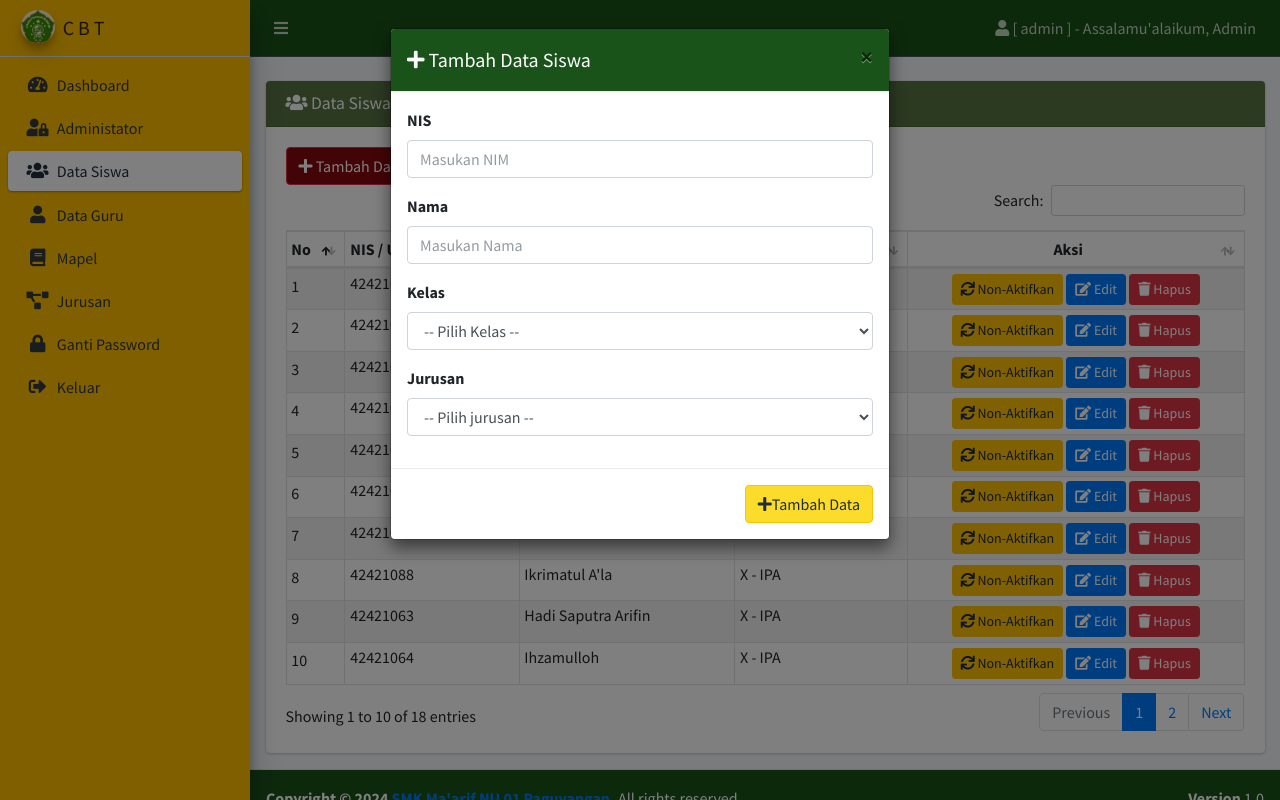
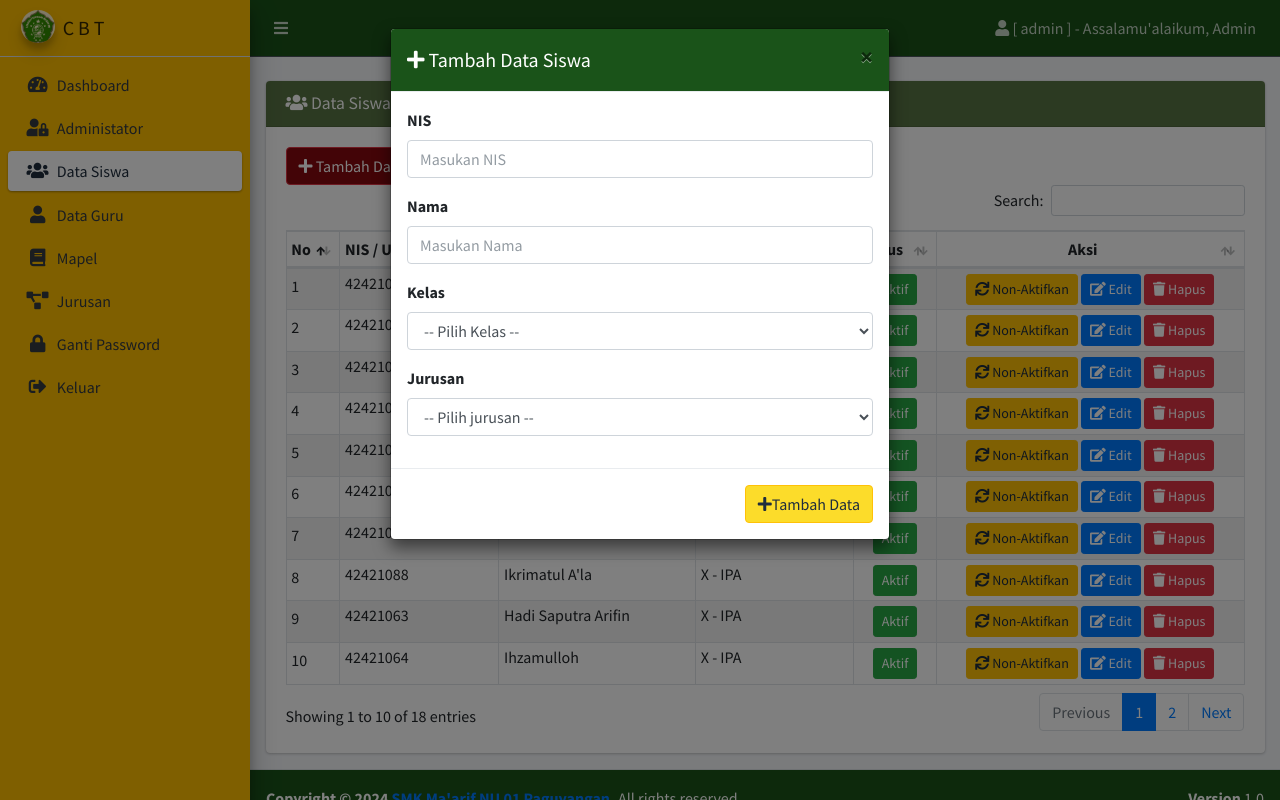
Before and after one commit to matien19/CBT, a PHP site: page /CBT/admin_siswa in a window 1280 px wide, after a click on "Tambah Data". Run offline with PHP 8.4, Linux system fonts and the light colour scheme; a user stored in the database is signed in; data comes from the database, SQL or seed files in the repository; some libraries are stand-ins or nearby versions.

Commit message:
add libary export excel and add view status siswa

```diff
--- a/admin_siswa/index.php
+++ b/admin_siswa/index.php
@@ -102,6 +102,7 @@ if (isset($_SESSION['peran'])) {
                               <th>NIS / Username </th>
                               <th>Nama</th>
                               <th>Kelas - Jurusan</th>
+                              <th>Status</th>
                               <th>
                                 <center>Aksi</center>
                               </th>
@@ -114,7 +115,7 @@ if (isset($_SESSION['peran'])) {
                             $sql_siswa = mysqli_query($con, $query_siswa) or die(mysqli_error($con));
                             if (mysqli_num_rows($sql_siswa) > 0) {
                               while ($data = mysqli_fetch_array($sql_siswa)) {
-                                $stat = $data['stat'];
+                                $stt = $data['stat'];
                                 $kd_jurusan = $data['kode_jurusan']
                                   ?>
                                 <tr>
@@ -146,11 +147,35 @@ if (isset($_SESSION['peran'])) {
                                       ?>
                                     </h6>
                                   </td>
+                                  <td>
+                                  <?php
 
+                                  if ($stt=='T')
+                                    {
+                                     ?>
+                                     <center>
+                                     <button type="button" class="btn btn-default btn-sm">
+                                      Tidak Aktif
+                                     </button>
+                                     </center>
+                                     <?php
+                                    }
+                                    else
+                                    {
+                                      ?>
+                                    <center>
+                                     <button type="button" class="btn btn-success btn-sm">
+                                      Aktif
+                                     </button>
+                                     </center>
+                                     <?php
+                                    }
+                                  ?>
+                                 </td>
                                   <td>
                                     <center>
                                       <?php
-                                      $stt = $data['stat'];
+
                                       if ($stt == 'T') {
                                         ?>
                                         <a href="aktifkan.php?nis=<?= $data['nis']; ?>" class="btn btn-success btn-sm"
@@ -245,11 +270,11 @@ if (isset($_SESSION['peran'])) {
                   <div class="modal-body">
                     <div class="form-group">
                       <label for="nis">NIS</label>
-                      <input type="number" name="nis" class="form-control" placeholder="Masukan NIM">
+                      <input type="number" name="nis" class="form-control" placeholder="Masukan NIS" required>
                     </div>
                     <div class="form-group">
                       <label for="Nama">Nama</label>
-                      <input type="text" name="nama" class="form-control" placeholder="Masukan Nama">
+                      <input type="text" name="nama" class="form-control" placeholder="Masukan Nama" required>
                     </div>
 
                     <div class="form-group">
@@ -320,7 +345,7 @@ if (isset($_SESSION['peran'])) {
             </div>
             <div class="form-group">
               <label for="Kelas">Kelas</label>
-              <select class="form-control" name="kelas">
+              <select class="form-control" name="kelas" required>
                 <option>X</option>
                 <option>XI</option>
                 <option>XII</option>
@@ -379,10 +404,27 @@ if (isset($_SESSION['peran'])) {
               <label for="Nama">Ambil file Excel</label>
               <input type="file" id="file" name="file" class="form-control" accept=".xls,.xlsx" required>
             </div>
-            <h6>Template Excel</h6>
-            <a href="download.php?filename=templatesiswa.xls" class="btn btn-success btn-sm">
-              <i class="nav-icon fas fa-file-excel"></i> Download
-            </a>
+            <div class="row">
+              <div class="col-lg-4">
+              <center>
+
+              <h6><b>Template Excel</b></h6>
+              <a href="download.php?filename=templatesiswa.xls" class="btn btn-success btn-sm">
+                <i class="nav-icon fas fa-file-excel"></i> Download
+              </a>
+              </center>
+              </div>
+              <div class="col-lg-4">
+              <center>
+
+              <h6><b>Data Jurusan</b></h6>
+              <a href="export_jurusan.php" class="btn btn-info btn-sm">
+                <i class="nav-icon fas fa-file-excel"></i> export
+              </a>
+              </center>
+              </div>
+            </div>
+
           </div>
           <div class="modal-footer pull-right">
             <button type="submit" class="btn btn-warning" name="impor" style="background-color:#FCDC2A"><i
--- /dev/null
+++ b/composer.json
@@ -0,0 +1,5 @@
+{
+    "require": {
+        "phpoffice/phpspreadsheet": "^2.2"
+    }
+}
```
Also changed, not shown: admin_siswa/export_jurusan.php (added, +64 -0 lines), 2 other files.
